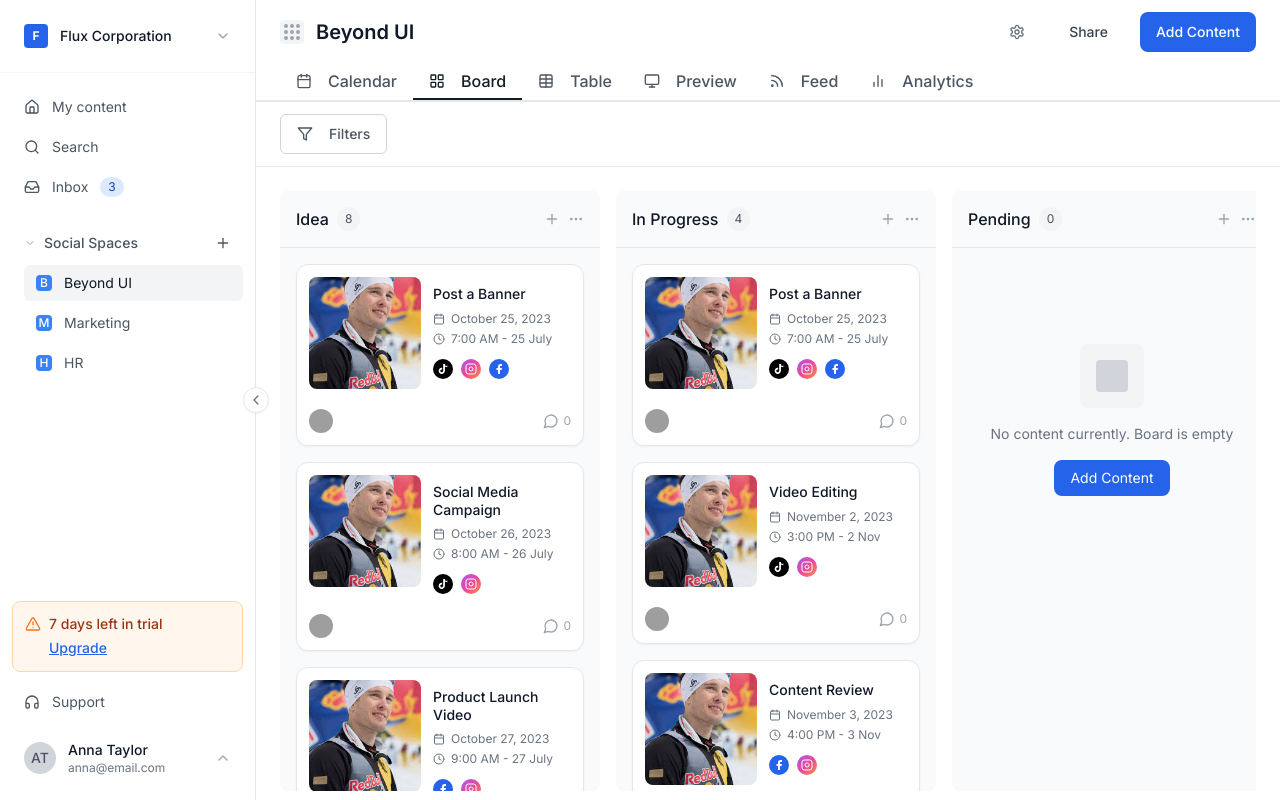
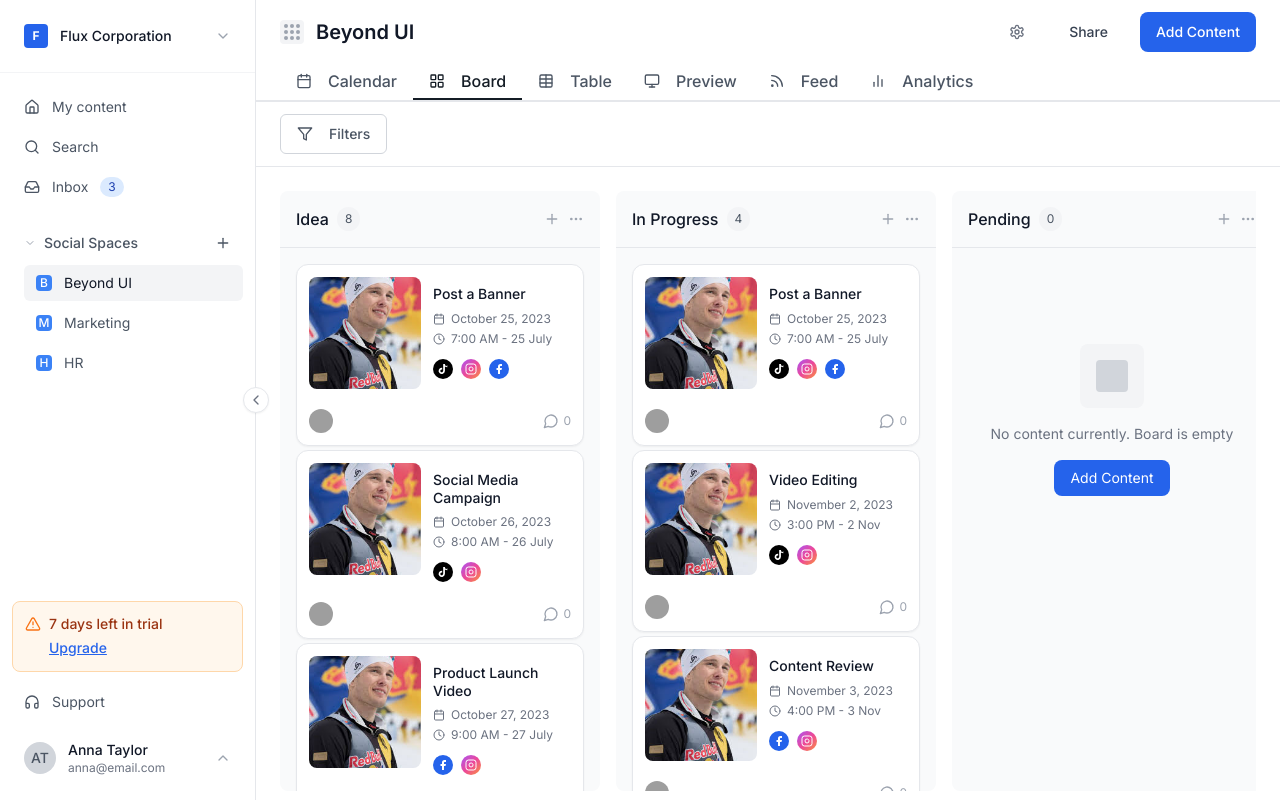
Before and after one commit to shadan-arif/shadanpms-frontend, a React (Vite) app: page / in a window 1280 px wide. Built offline with nearby package versions, Linux system fonts and the light colour scheme; grey boxes are pictures that could not be loaded; the HTML template or start-up script is replaced by a standard one.

Commit message:
Feature: Grey Shadow Box for Cards

```diff
--- a/src/components/DragPreview.tsx
+++ b/src/components/DragPreview.tsx
@@ -80,7 +80,7 @@ const DragPreview = ({ post }: DragPreviewProps) => {
   };
 
   return (
-    <div className="text-gray-400 overflow-hidden bg-gray-200 shadow-md border-2 border-dashed border-gray-300 rounded-xl relative select-none p-3 mb-3 opacity-80">
+    <div className="text-gray-400 overflow-hidden bg-gray-200 shadow-md border-2 border-dashed border-gray-300 rounded-xl relative select-none p-3 opacity-80">
       {/* Grip Handle */}
       <div className="absolute top-2 right-2 opacity-60">
         <GripVertical className="h-4 w-4 text-gray-400" />
--- a/src/components/KanbanBoard.tsx
+++ b/src/components/KanbanBoard.tsx
@@ -414,14 +414,14 @@ const KanbanBoard = ({
                               </button>
                             </div>
                           ) : (
-                            <div className="space-y-4">
+                            <div className="space-y-1">
                               {column.posts.map((post, index) => (
-                                <div key={post.id}>
-                                  {/* Show drag preview at the correct position */}
+                                <div key={post.id} className="relative">
+                                  {/* Show drag preview at the correct position with absolute positioning */}
                                   {draggedPost &&
                                     dragOverColumn === column.id &&
                                     dragOverIndex === index && (
-                                      <div className="pointer-events-none">
+                                      <div className="absolute top-0 left-0 w-full pointer-events-none z-10">
                                         <DragPreview post={draggedPost} />
                                       </div>
                                     )}
@@ -435,6 +435,13 @@ const KanbanBoard = ({
                                         {...provided.draggableProps}
                                         {...provided.dragHandleProps}
                                         onClick={() => handleEditPost(post)}
+                                        className={
+                                          draggedPost &&
+                                          dragOverColumn === column.id &&
+                                          dragOverIndex === index
+                                            ? "opacity-30"
+                                            : ""
+                                        }
                                       >
                                         <PostCard post={post} />
                                       </div>
--- a/src/components/PostCard.tsx
+++ b/src/components/PostCard.tsx
@@ -81,7 +81,7 @@ const PostCard = ({ post }: PostCardProps) => {
 
   return (
     <div
-      className="text-card-foreground overflow-hidden bg-white shadow-sm border border-gray-200 rounded-xl transition-all duration-200 hover:shadow-md relative select-none p-3 mb-3 cursor-grab hover:cursor-grab"
+      className="text-card-foreground overflow-hidden bg-white shadow-sm border border-gray-200 rounded-xl transition-all duration-200 hover:shadow-md relative select-none p-3 cursor-grab hover:cursor-grab"
       draggable="true"
       role="button"
       tabIndex={0}
```
